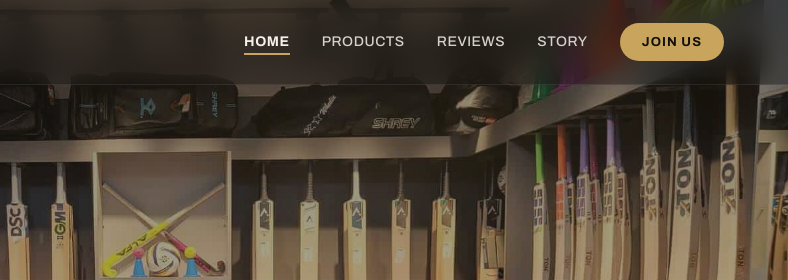
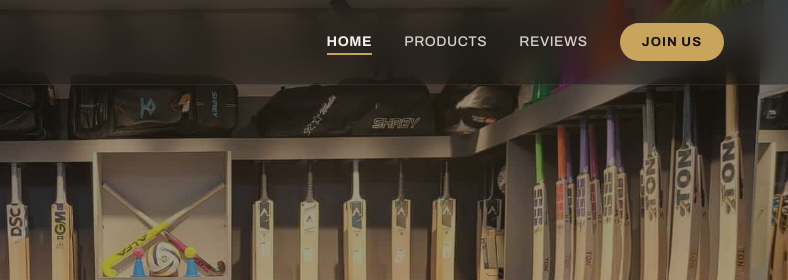
Before and after one commit to coder-1611/translate-sports-website, a plain HTML site: page Translate Sports.dc.html in a window 1280 px wide. Shown: the top 280 px of the page, 492-1280 px from the left. Drawn offline with nearby package versions, Linux system fonts and the light colour scheme.

Commit message:
Make home nav consistent with other pages (drop Story link)
Co-Authored-By: Claude Fable 5 <noreply@anthropic.com>

```diff
--- a/Translate Sports.dc.html
+++ b/Translate Sports.dc.html
@@ -40,7 +40,6 @@
         <a href="Translate Sports.dc.html" aria-current="page" style="color: #F4F1EA; text-decoration: none; font-size: 14px; font-weight: 700; letter-spacing: 0.04em; text-transform: uppercase; padding: 4px 0; border-bottom: 2px solid var(--accent, #C9A45C);">Home</a>
         <a href="Products.dc.html" style="color: rgba(244,241,234,0.85); text-decoration: none; font-size: 14px; font-weight: 500; letter-spacing: 0.04em; text-transform: uppercase; padding: 4px 0; border-bottom: 2px solid transparent; transition: color 0.2s, border-color 0.2s;" style-hover="color: #F4F1EA; border-bottom: 2px solid var(--accent, #C9A45C);">Products</a>
         <a href="Reviews.dc.html" style="color: rgba(244,241,234,0.85); text-decoration: none; font-size: 14px; font-weight: 500; letter-spacing: 0.04em; text-transform: uppercase; padding: 4px 0; border-bottom: 2px solid transparent; transition: color 0.2s, border-color 0.2s;" style-hover="color: #F4F1EA; border-bottom: 2px solid var(--accent, #C9A45C);">Reviews</a>
-        <a href="#story" style="color: rgba(244,241,234,0.85); text-decoration: none; font-size: 14px; font-weight: 500; letter-spacing: 0.04em; text-transform: uppercase; padding: 4px 0; border-bottom: 2px solid transparent; transition: color 0.2s, border-color 0.2s;" style-hover="color: #F4F1EA; border-bottom: 2px solid var(--accent, #C9A45C);">Story</a>
       </div>
       <a href="#newsletter" style="background: var(--accent, #C9A45C); color: #100F0C; text-decoration: none; font-size: 13px; font-weight: 700; letter-spacing: 0.08em; text-transform: uppercase; padding: 12px 22px; border-radius: 999px; transition: transform 0.2s, box-shadow 0.2s;" style-hover="transform: translateY(-2px); box-shadow: 0 8px 24px rgba(201,164,92,0.4);">Join us</a>
     </nav>
```
Also changed, not shown: index.html (+0 -1 lines).
